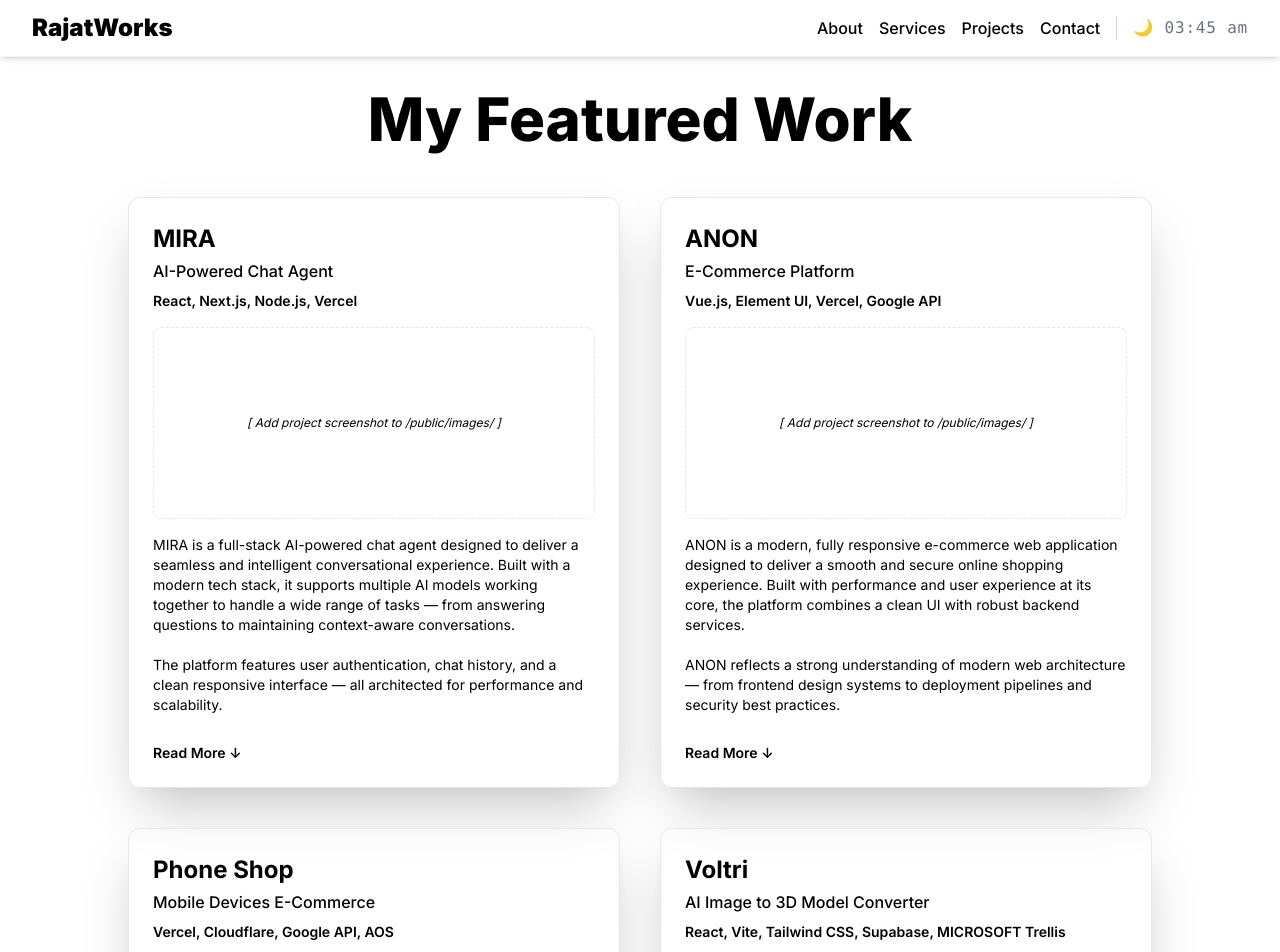
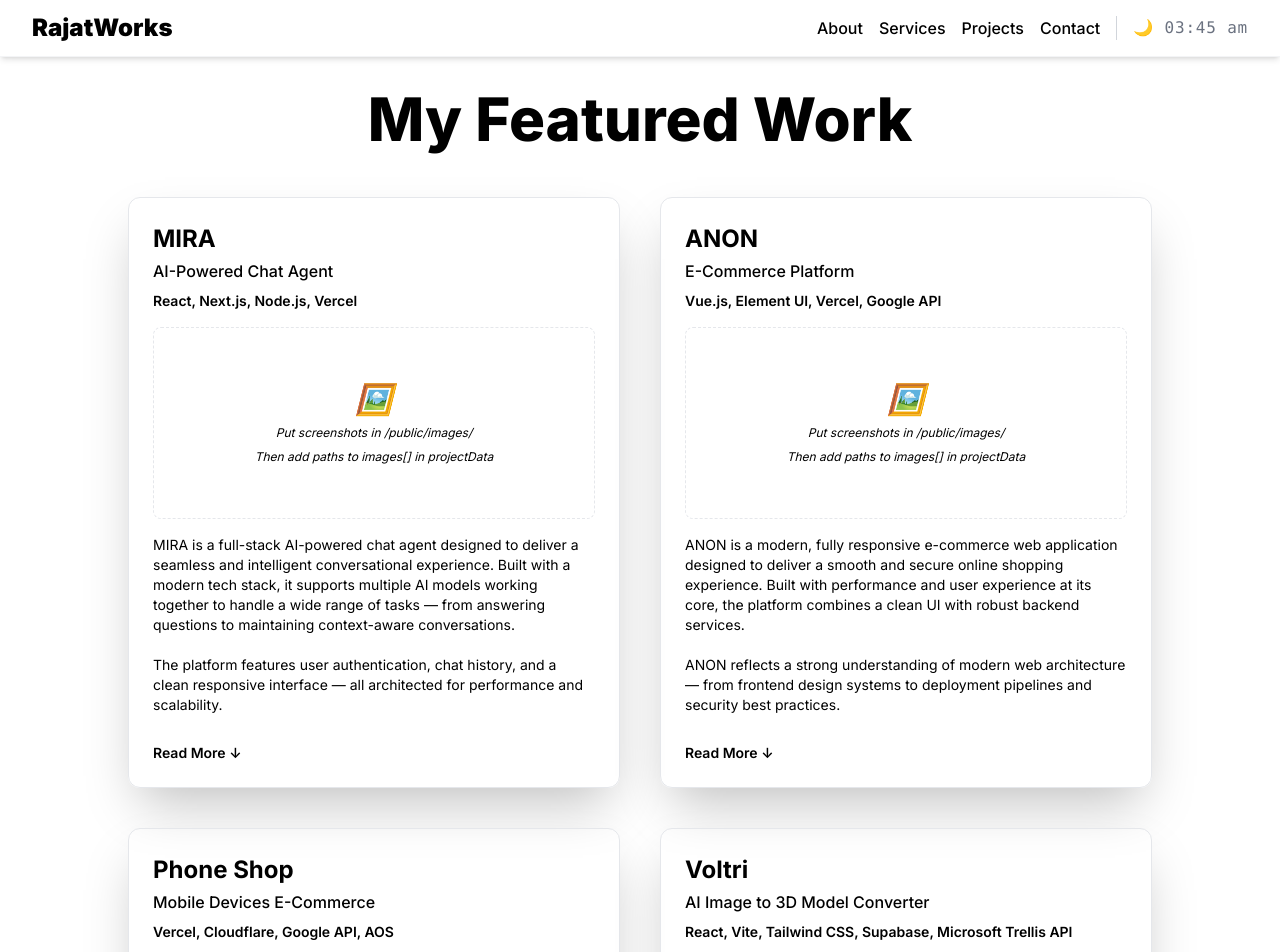
Before and after one commit to rajatworks1-svg/RajatWorks-, a Next.js app: page /projects in a window 1280 px wide. Shown: the top 952 px of the page. Built offline with nearby package versions, Linux system fonts and the light colour scheme.

Commit message:
Update page.tsx

```diff
--- a/app/projects/page.tsx
+++ b/app/projects/page.tsx
@@ -4,10 +4,10 @@ import { motion } from 'framer-motion';
 
 // =============================================
 // HOW TO ADD IMAGES:
-// 1. Put your project screenshots in your /public folder
-//    e.g. /public/images/mira.png
-// 2. Replace the image field below with the path:
-//    image: "/images/mira.png"
+// 1. Put screenshots in /public/images/ folder
+// 2. Add paths to images array for each project
+// Example: images: ["/images/mira1.png", "/images/mira2.png"]
+// Up to 7 images per project supported
 // =============================================
 
 const projectData = [
@@ -15,12 +15,13 @@ const projectData = [
     title: "MIRA",
     subtitle: "AI-Powered Chat Agent",
     stack: "React, Next.js, Node.js, Vercel",
-    image: "", // Replace with: "/images/mira.png"
+    images: [
+      // "/images/mira1.png",
+      // "/images/mira2.png",
+    ],
     hasWarning: true,
     warning: "Live API integrations are currently paused. Core features including authentication, chat history, and multi-model routing are fully implemented and functional in the complete version.",
-    description: `MIRA is a full-stack AI-powered chat agent designed to deliver a seamless and intelligent conversational experience. Built with a modern tech stack, it supports multiple AI models working together to handle a wide range of tasks — from answering questions to maintaining context-aware conversations.
-
-The platform features user authentication, chat history, and a clean responsive interface — all architected for performance and scalability.`,
+    description: `MIRA is a full-stack AI-powered chat agent designed to deliver a seamless and intelligent conversational experience. Built with a modern tech stack, it supports multiple AI models working together to handle a wide range of tasks — from answering questions to maintaining context-aware conversations.\n\nThe platform features user authentication, chat history, and a clean responsive interface — all architected for performance and scalability.`,
     techStack: [
       { label: "Frontend", detail: "React & Next.js — for a fast, SEO-friendly, and modern UI" },
       { label: "Backend", detail: "Node.js — handling server logic and API communication" },
@@ -33,12 +34,13 @@ The platform features user authentication, chat history, and a clean responsive
     title: "ANON",
     subtitle: "E-Commerce Platform",
     stack: "Vue.js, Element UI, Vercel, Google API",
-    image: "", // Replace with: "/images/anon.png"
+    images: [
+      // "/images/anon1.png",
+      // "/images/anon2.png",
+    ],
     hasWarning: false,
     warning: "",
-    description: `ANON is a modern, fully responsive e-commerce web application designed to deliver a smooth and secure online shopping experience. Built with performance and user experience at its core, the platform combines a clean UI with robust backend services.
-
-ANON reflects a strong understanding of modern web architecture — from frontend design systems to deployment pipelines and security best practices.`,
+    description: `ANON is a modern, fully responsive e-commerce web application designed to deliver a smooth and secure online shopping experience. Built with performance and user experience at its core, the platform combines a clean UI with robust backend services.\n\nANON reflects a strong understanding of modern web architecture — from frontend design systems to deployment pipelines and security best practices.`,
     techStack: [
       { label: "Frontend", detail: "Vue.js with Element UI — delivering a polished, component-driven interface with ready-to-use design elements" },
       { label: "Hosting", detail: "Vercel — enabling seamless deployment with automatic updates and global availability" },
@@ -53,12 +55,13 @@ ANON reflects a strong understanding of modern web architecture — from fronten
     title: "Phone Shop",
     subtitle: "Mobile Devices E-Commerce",
     stack: "Vercel, Cloudflare, Google API, AOS",
-    image: "", // Replace with: "/images/phoneshop.png"
+    images: [
+      // "/images/phoneshop1.png",
+      // "/images/phoneshop2.png",
+    ],
     hasWarning: false,
     warning: "",
-    description: `Phone Shop is a modern e-commerce web application specialized in mobile devices, built with performance, animations, and user experience as top priorities. The platform is fully mobile-optimized and secured with industry-standard protocols.
-
-Phone Shop demonstrates strong attention to performance optimization, visual polish, and security best practices in a real-world e-commerce context.`,
+    description: `Phone Shop is a modern e-commerce web application specialized in mobile devices, built with performance, animations, and user experience as top priorities. The platform is fully mobile-optimized and secured with industry-standard protocols.\n\nPhone Shop demonstrates strong attention to performance optimization, visual polish, and security best practices in a real-world e-commerce context.`,
     techStack: [
       { label: "Hosting", detail: "Vercel — for fast, reliable, and seamless deployment with global availability" },
       { label: "CDN", detail: "Cloudflare, cdnjs & Unpkg — delivering assets and libraries at lightning speed through worldwide distributed servers" },
@@ -72,18 +75,19 @@ Phone Shop demonstrates strong attention to performance optimization, visual pol
   {
     title: "Voltri",
     subtitle: "AI Image to 3D Model Converter",
-    stack: "React, Vite, Tailwind CSS, Supabase, MICROSOFT Trellis",
-    image: "", // Replace with: "/images/voltri.png"
+    stack: "React, Vite, Tailwind CSS, Supabase, Microsoft Trellis API",
+    images: [
+      // "/images/voltri1.png",
+      // "/images/voltri2.png",
+    ],
     hasWarning: true,
     warning: "3D model generation is temporarily paused due to API integration adjustments. All other features including authentication, credit system, and subscription management are fully functional.",
-    description: `Voltri is a cutting-edge web application that transforms ordinary 2D images into fully interactive 3D models using artificial intelligence. Designed with a clean, intuitive interface, Voltri makes professional-grade 3D generation accessible to everyone — no technical knowledge required.
-
-The platform features a complete user ecosystem including Google authentication, email sign-up, forgot password flow, a credit-based usage system, and both Indian (₹) and international ($) subscription plans with auto location detection.`,
+    description: `Voltri is a cutting-edge web application that transforms ordinary 2D images into fully interactive 3D models using artificial intelligence. Designed with a clean, intuitive interface, Voltri makes professional-grade 3D generation accessible to everyone — no technical knowledge required.\n\nThe platform features a complete user ecosystem including Google authentication, email sign-up, forgot password flow, a credit-based usage system, and both Indian (₹) and international ($) subscription plans with auto location detection.`,
     techStack: [
       { label: "Frontend", detail: "React & Vite — for a blazing-fast, modern UI experience" },
       { label: "Styling", detail: "Tailwind CSS — clean, responsive, and fully mobile-optimized design" },
       { label: "Backend & Database", detail: "Supabase — handling authentication, user data, and credit management" },
-      { label: "AI Engine", detail: "MICROSOFT Trellis API — powering the core image-to-3D conversion" },
+      { label: "AI Engine", detail: "Microsoft Trellis API — powering the core image-to-3D conversion" },
       { label: "Hosting", detail: "Vercel — reliable global deployment" },
       { label: "Security", detail: "HSTS & Google Trust Services SSL — ensuring all user data stays encrypted and protected" },
     ],
@@ -98,33 +102,94 @@ The platform features a complete user ecosystem including Google authentication,
   },
 ];
 
-const containerVariants = {
-  hidden: { opacity: 0 },
-  visible: {
-    opacity: 1,
-    transition: { staggerChildren: 0.1 },
-  },
+// =============================================
+// CAROUSEL COMPONENT
+// =============================================
+const ImageCarousel: React.FC<{ images: string[]; title: string }> = ({ images, title }) => {
+  const [current, setCurrent] = useState(0);
+
+  if (images.length === 0) {
+    return (
+      <div className="bg-theme-muted/10 h-48 rounded-lg mb-4 flex flex-col items-center justify-center text-theme-muted/40 text-xs italic border border-dashed border-theme-muted/20 gap-2">
+        <span className="text-3xl">🖼️</span>
+        <span>Put screenshots in /public/images/</span>
+        <span>Then add paths to images[] in projectData</span>
+      </div>
+    );
+  }
+
+  const prev = () => setCurrent((c) => (c === 0 ? images.length - 1 : c - 1));
+  const next = () => setCurrent((c) => (c === images.length - 1 ? 0 : c + 1));
+
+  return (
+    <div className="relative mb-4 rounded-lg overflow-hidden group">
+      {/* Image */}
+      <div className="h-48 bg-theme-muted/10">
+        <img
+          src={images[current]}
+          alt={`${title} screenshot ${current + 1}`}
+          className="w-full h-full object-cover rounded-lg transition-opacity duration-300"
+        />
+      </div>
+
+      {/* Arrows - only show if more than 1 image */}
+      {images.length > 1 && (
+        <>
+          <button
+            onClick={prev}
+            className="absolute left-2 top-1/2 -translate-y-1/2 bg-black/50 hover:bg-black/80 text-white rounded-full w-8 h-8 flex items-center justify-center text-lg transition-all opacity-0 group-hover:opacity-100"
+          >
+            ‹
+          </button>
+          <button
+            onClick={next}
+            className="absolute right-2 top-1/2 -translate-y-1/2 bg-black/50 hover:bg-black/80 text-white rounded-full w-8 h-8 flex items-center justify-center text-lg transition-all opacity-0 group-hover:opacity-100"
+          >
+            ›
+          </button>
+
+          {/* Counter */}
+          <div className="absolute top-2 right-2 bg-black/50 text-white text-xs px-2 py-0.5 rounded-full">
+            {current + 1}/{images.length}
+          </div>
+
+          {/* Dots */}
+          <div className="absolute bottom-2 left-1/2 -translate-x-1/2 flex gap-1.5">
+            {images.map((_, i) => (
+              <button
+                key={i}
+                onClick={() => setCurrent(i)}
+                className={`rounded-full transition-all duration-200 ${
+                  i === current ? 'bg-white w-3 h-1.5' : 'bg-white/50 w-1.5 h-1.5'
+                }`}
+              />
+            ))}
+          </div>
+        </>
+      )}
+    </div>
+  );
 };
 
-const itemVariants = {
-  hidden: { opacity: 0, y: 50 },
-  visible: {
-    opacity: 1,
-    y: 0,
-    transition: { type: "spring", stiffness: 100, damping: 10 },
-  },
-};
-
-// Individual project card with Read More / Read Less
-const ProjectCard: React.FC<{ project: typeof projectData[0]; index: number }> = ({ project, index }) => {
+// =============================================
+// PROJECT CARD
+// =============================================
+const ProjectCard: React.FC<{ project: typeof projectData[0] }> = ({ project }) => {
   const [expanded, setExpanded] = useState(false);
 
   return (
     <motion.div
-      variants={itemVariants}
+      variants={{
+        hidden: { opacity: 0, y: 50 },
+        visible: {
+          opacity: 1,
+          y: 0,
+          transition: { type: "spring", stiffness: 100, damping: 10 },
+        },
+      }}
       className="bg-theme-bg/50 p-6 rounded-xl shadow-2xl border border-theme-muted/20 hover:border-theme-primary transition-all duration-300 flex flex-col"
     >
-      {/* Title */}
+      {/* Header */}
       <h2 className="text-2xl font-bold text-theme-base mb-1 leading-snug">
         {project.title}
       </h2>
@@ -135,41 +200,23 @@ const ProjectCard: React.FC<{ project: typeof projectData[0]; index: number }> =
         {project.stack}
       </p>
 
-      {/* Project Image */}
-      {project.image ? (
-        <div className="mb-4 rounded-lg overflow-hidden">
-          <img
-            src={project.image}
-            alt={project.title}
-            className="w-full h-48 object-cover rounded-lg"
-          />
-        </div>
-      ) : (
-        <div className="bg-theme-muted/10 h-48 rounded-lg mb-4 flex items-center justify-center text-theme-muted/40 text-xs italic border border-dashed border-theme-muted/20">
-          {/*
-            TO ADD IMAGE:
-            1. Add your screenshot to /public/images/ folder
-            2. Set image: "/images/yourfile.png" in projectData above
-          */}
-          [ Add project screenshot to /public/images/ ]
-        </div>
-      )}
+      {/* Carousel */}
+      <ImageCarousel images={project.images} title={project.title} />
 
       {/* Description */}
       <p className="text-theme-base text-sm mb-3 whitespace-pre-line">
         {project.description}
       </p>
 
-      {/* Expanded content: Tech Stack + Features */}
+      {/* Expandable Section */}
       {expanded && (
         <motion.div
-          initial={{ opacity: 0, height: 0 }}
-          animate={{ opacity: 1, height: "auto" }}
-          exit={{ opacity: 0, height: 0 }}
+          initial={{ opacity: 0 }}
+          animate={{ opacity: 1 }}
           transition={{ duration: 0.3 }}
           className="mt-2"
         >
-          {/* Key Features (only Voltri) */}
+          {/* Key Features */}
           {project.keyFeatures.length > 0 && (
             <div className="mb-4">
               <p className="text-sm font-bold text-theme-base mb-2">Key Features:</p>
@@ -197,11 +244,11 @@ const ProjectCard: React.FC<{ project: typeof projectData[0]; index: number }> =
             </ul>
           </div>
 
-          {/* Warning note in yellow */}
+          {/* Yellow Warning Note */}
           {project.hasWarning && (
             <div className="mt-3 p-3 rounded-lg border border-yellow-400/50 bg-yellow-400/10">
               <p className="text-yellow-400 text-xs font-semibold flex items-start gap-2">
-                <span className="text-base">⚠️</span>
+                <span className="text-base leading-none mt-0.5">⚠️</span>
                 <span>{project.warning}</span>
               </p>
             </div>
@@ -212,7 +259,7 @@ const ProjectCard: React.FC<{ project: typeof projectData[0]; index: number }> =
       {/* Read More / Read Less */}
       <button
         onClick={() => setExpanded(!expanded)}
-        className="mt-4 self-start text-sm text-theme-primary hover:text-theme-accent font-semibold transition-colors flex items-center gap-1"
+        className="mt-4 self-start text-sm text-theme-primary hover:text-theme-accent font-semibold transition-colors"
       >
         {expanded ? "Read Less ↑" : "Read More ↓"}
       </button>
@@ -220,6 +267,9 @@ const ProjectCard: React.FC<{ project: typeof projectData[0]; index: number }> =
   );
 };
 
+// =============================================
+// MAIN PAGE
+// =============================================
 const ProjectsPage: React.FC = () => {
   return (
     <main className="container mx-auto p-4 md:p-8 min-h-screen">
@@ -235,15 +285,19 @@ const ProjectsPage: React.FC = () => {
         </motion.h1>
 
         <motion.div
-          variants={containerVariants}
+          variants={{
+            hidden: { opacity: 0 },
+            visible: { opacity: 1, transition: { staggerChildren: 0.1 } },
+          }}
           initial="hidden"
           animate="visible"
           className="grid md:grid-cols-2 gap-10"
         >
           {projectData.map((project, index) => (
-            <ProjectCard key={index} project={project} index={index} />
+            <ProjectCard key={index} project={project} />
           ))}
         </motion.div>
+
       </div>
     </main>
   );
```
